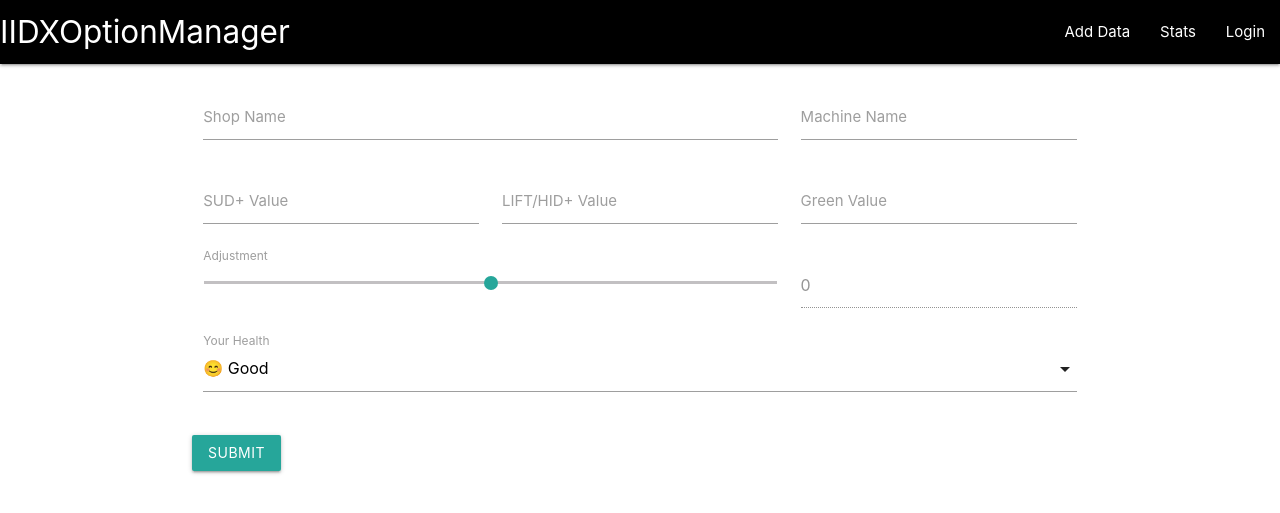
After one commit to melqueawq/IIDXOptionManager, a Flask app: template templates/editData.html in a window 1280 px wide. The commit adds this page. Shown: the top 513 px of the page. Run offline with Flask 2, Linux system fonts and the light colour scheme; the template is opened without the code that fills it, so the values that code supplies are empty.

Commit message:
[update] 既存データの編集に対応

```diff
--- /dev/null
+++ b/templates/editData.html
@@ -0,0 +1,61 @@
+{% extends "layout.html" %}
+{% block content %}
+
+<div class="container">
+    <form action="/add" method="POST">
+
+        <div class="row">
+            <div class="input-field disabled col s12 m8">
+                <input type="text" id="shopName" value="{{shopName}}">
+                <label for="shopName">Shop Name</label>
+                <input type="hidden" name="shopName" value="{{shopName}}">
+
+            </div>
+            <div class="input-field col s12 m4">
+                <input type="text" name="mName" id="mName" value="{{machineName}}">
+                <label for="mName">Machine Name</label>
+            </div>
+            <div class="input-field col s12 m4">
+                <input type="text" name="suddenValue" id="suddenValue" value="{{option['sudden']}}">
+                <label for="suddenValue">SUD+ Value</label>
+            </div>
+            <div class="input-field col s12 m4">
+                <input type="text" name="hiddenValue" id="hiddenValue" value="{{option['hidden']}}">
+                <label for="hiddenValue">LIFT/HID+ Value</label>
+            </div>
+            <div class="input-field col s12 m4">
+                <input type="text" name="greenValue" id="greenValue" value="{{option['green']}}">
+                <label for="greenValue">Green Value</label>
+            </div>
+            <div class="range-field col s12 m8">
+                <label for="slider">Adjustment</label>
+                <input type="range" name="adjustment" min="-2.0" max="2.0" step="0.05" id="slider" value="{{option['adjust']}}">
+            </div>
+            <div class="input-field col s12 m4">
+                <input disabled type="text" id="sliderValue" placeholder="0">
+            </div>
+            <div class="input-field col s12">
+                <select name="health">
+                    <option value="1">&#128522; Good</option>
+                    <option value="2">&#128528; So-so</option>
+                    <option value="3">&#128532; Bad</option>
+                </select>
+                <label>Your Health</label>
+            </div>
+            <input type="hidden" name="mName_before" value="{{machineName}}">
+        </div>
+        <button type="submit" class="btn">Submit</button>
+    </form>
+</div>
+<script>
+    window.onload = () => {
+        M.AutoInit();
+        var elems = document.querySelectorAll("input[type=range]");
+        M.Range.init(elems);
+        $('#sliderValue').val($('#slider').val());
+        $(document).on('input', '#slider', () => {
+            $('#sliderValue').val($(this).val());
+        });
+    };
+</script>
+{% endblock %}
--- a/templates/stats.html
+++ b/templates/stats.html
@@ -29,7 +29,7 @@
                     <tr>
                         <td></td>
                         <td class="right-align">
-                            <a href="/edit?sn={{shopname}}&mn={{mname}}" class="btn-small white black-text">編集</a>
+                            <a href="/editData?sn={{shopname}}&mn={{mname}}" class="btn-small white black-text">編集</a>
                             <a href="#" class="btn-small white black-text">削除</a>
                         </td>
                     </tr>
```
Also changed, not shown: view/views.py (+23 -2 lines).
